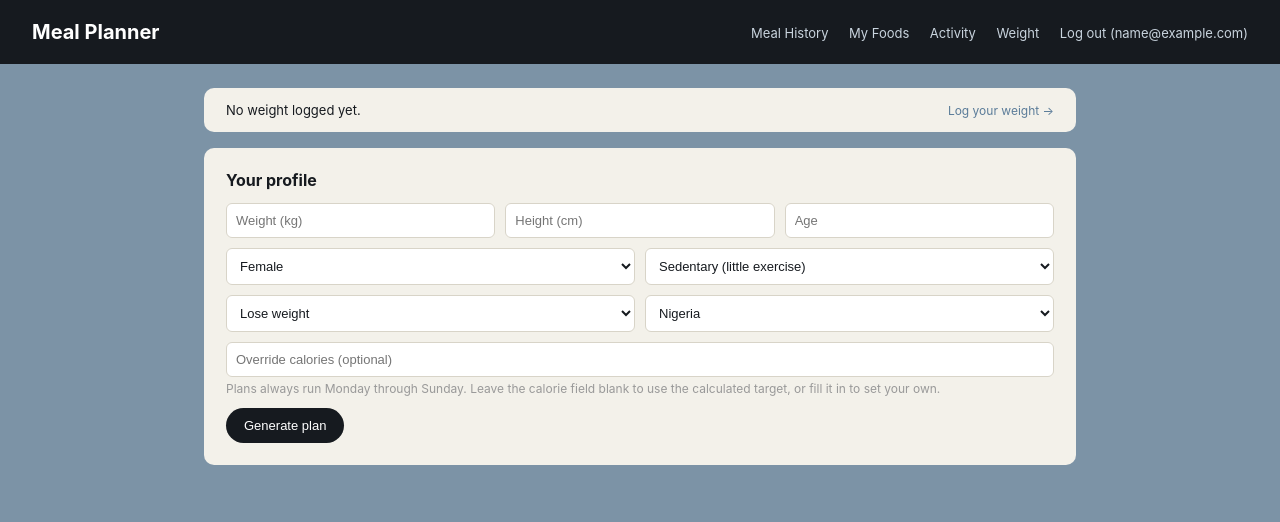
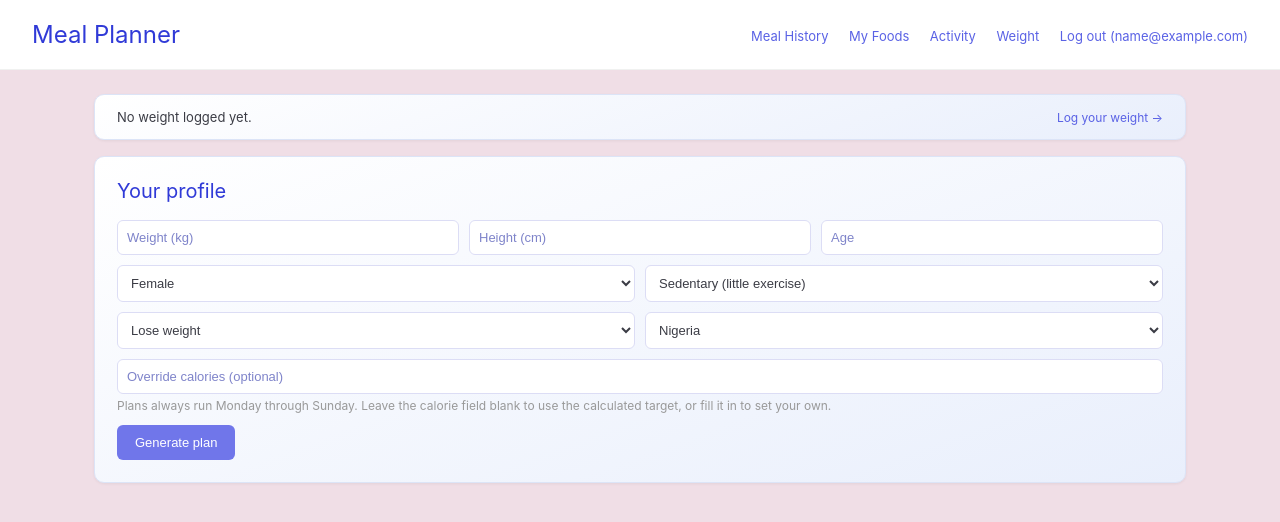
Before and after one commit to stephanieesha/Fitness_Meal_Planner, a Flask app: page / in a window 1280 px wide. Shown: the top 522 px of the page. Run offline with Flask 3, Linux system fonts and the light colour scheme; the visitor is signed in with stand-in values (Sample User, id 1); data that the repository does not hold is empty; some libraries are stand-ins or nearby versions.

Commit message:
Adjusted UI for meal plan page to match foods page

```diff
--- a/templates/foods.html
+++ b/templates/foods.html
@@ -5,7 +5,7 @@
   <title>My Foods - Meal Planner</title>
   <style>
     * { box-sizing: border-box; }
-    body { font-family: -apple-system, system-ui, sans-serif; margin: 0; background: #FFFFFF; color: #3B3C45; }
+    body { font-family: -apple-system, system-ui, sans-serif; margin: 0; background: #F0DEE6; color: #3B3C45; }
     header { padding: 20px 32px; background: #FFFFFF; color: #303AD7; border-bottom: 1px solid #F0F1F0; display: flex; justify-content: space-between; align-items: center; }
     header h1 { margin: 0; font-size: 24px; font-weight: 400; color: #303AD7; }
     header nav a { color: #5A62E5; text-decoration: none; font-size: 13px; margin-left: 16px; }
--- a/templates/index.html
+++ b/templates/index.html
@@ -73,6 +73,42 @@
       #cleanPlanSection { position: absolute; top: 0; left: 0; width: 100%; }
       .no-print { display: none !important; }
     }
+        body { background: #F0DEE6; color: #3B3C45; }
+    header { background: #FFFFFF; color: #303AD7; border-bottom: 1px solid #F0F1F0; }
+    header h1 { color: #303AD7; font-weight: 400; font-size: 24px; }
+    header a { color: #5A62E5 !important; }
+    .container { max-width: 1140px; margin: 24px auto; padding: 0 24px; }
+    .card, .weight-banner { background: linear-gradient(160deg, #FFFFFF 0%, #E9EFFC 100%); border: 1px solid #DCE4F7; box-shadow: 0 1px 3px rgba(17, 17, 17, 0.06); border-radius: 10px; }
+    .card h2 { color: #303AD7; font-weight: 400; font-size: 20px; }
+    .weight-banner .value, .stat-box .value { color: #303AD7; }
+    .weight-banner a { color: #5A62E5; }
+    .stat-box { background: #FFFFFF; border: 1px solid #DCE4F7; }
+    .stat-box .label { color: #6D6C6D; }
+    input, select, textarea { border: 1px solid #DCDDF5; background: #FFFFFF; color: #3B3C45; }
+    input::placeholder, textarea::placeholder { color: #7F84CA; }
+    button { background: #7076EA; color: #FFFFFF; border-radius: 6px; font-weight: 500; }
+    button:hover { background: #5A62E5; }
+    button.secondary { background: #F2F1FB; color: #303AD7; }
+    button.danger { background: #C0392B; }
+    .edit-link { background: #7076EA; color: #FFFFFF; border-radius: 6px; }
+    .edit-box { background: #FFFFFF; border: 1px solid #DCDDF5; }
+    .edit-mode-toggle a { color: #5A62E5; }
+    .floor-warning { background: #F2F1FB; color: #303AD7; }
+    table.plan-table { background: transparent; }
+    table.plan-table th { background: transparent; color: #6D6C6D; font-weight: 500; border-bottom: 1px solid #DCE4F7; }
+    table.plan-table td { background: transparent; color: #3B3C45; border-bottom: 1px solid #DCE4F7; }
+    table.plan-table tr:hover td { background: #F2F1FB; }
+    .day-label { color: #111111; font-weight: 500; }
+    .cell-meal-name, .plan-name { color: #5A62E5; font-weight: 500; }
+    .cell-meal-cal, .plan-kcal { color: #6D6C6D; }
+    .plan-total-kcal { color: #111111; }
+    .plan-macros { color: #6D6C6D; }
+    .summary-text { color: #3B3C45; }
+    .empty-state { color: #6D6C6D; }
+    table.clean-table { background: #FFFFFF; }
+    table.clean-table th { background: #FFFFFF; color: #6D6C6D; border: 1px solid #DCE4F7; }
+    table.clean-table td { background: #FFFFFF; border: 1px solid #DCE4F7; }
+    .clean-cal { color: #6D6C6D; }
   </style>
 </head>
 <body>
```
